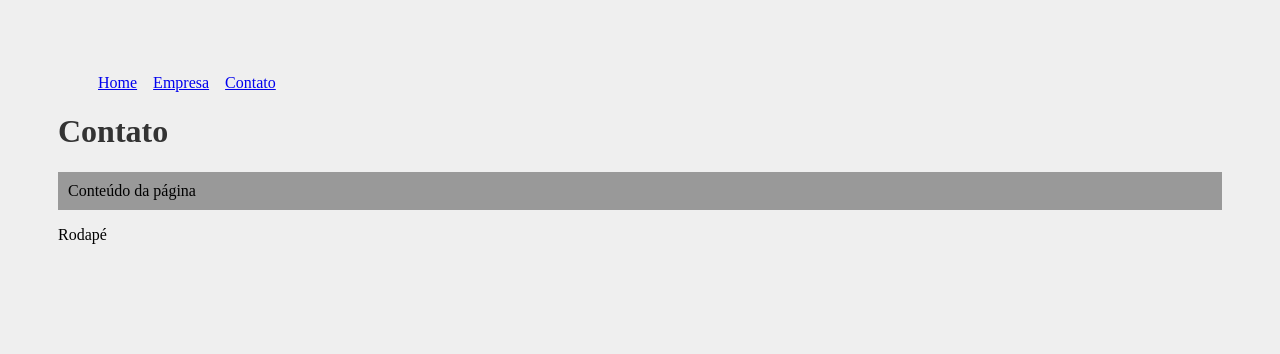
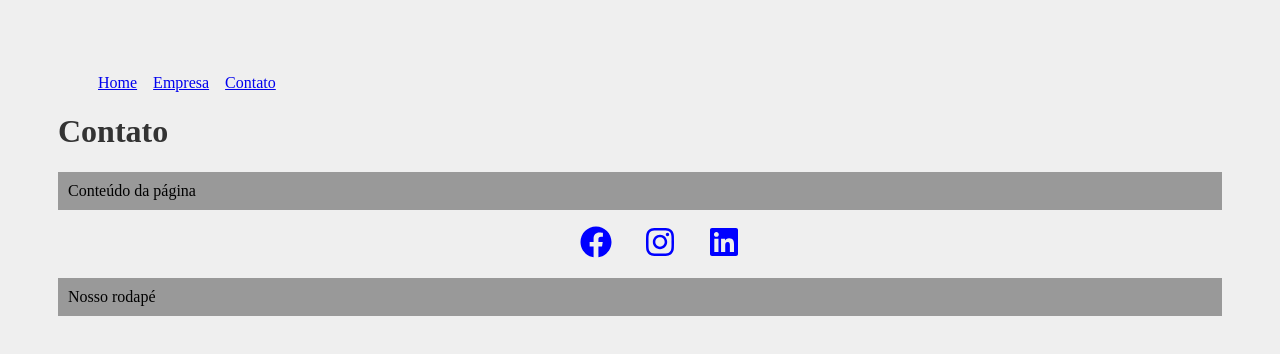
Before and after one commit to vanderleiacn/meu-projeto-react, a React (Create React App) app: page /contato in a window 1280 px wide. Shown: the top 354 px of the page. Built offline with nearby package versions, Linux system fonts and the light colour scheme.

Commit message:
instalando pacotes react-router-dom e react-icons

```diff
--- a/package.json
+++ b/package.json
@@ -9,6 +9,7 @@
     "prop-types": "^15.8.1",
     "react": "^18.2.0",
     "react-dom": "^18.2.0",
+    "react-icons": "^4.10.1",
     "react-router-dom": "^5.3.4",
     "react-scripts": "5.0.1",
     "web-vitals": "^2.1.4"
--- a/src/App.js
+++ b/src/App.js
@@ -1,4 +1,14 @@
 
+import './App.css';
+import Condicional from './components/Condicional';
+import Evento from './components/Evento';
+import Form from './components/Form';
+import OutraLista from './components/OutraLista';
+//import HelloWorld from './components/HelloWorld';
+//import SayMyName from './components/SayMyName';
+import {useState} from 'react'
+import SeuNome from './components/SeuNome';
+import Saudacao from './components/Saudacao';
 import {BrowserRouter as Router, Switch, Route, Link} from 'react-router-dom'
 import Home from './pages/Home';
 import Empresa from './pages/Empresa';
@@ -8,6 +18,11 @@
 
 
 function App() {
+    const [nome, setNome] = useState()
+
+    const meusItens = ['React','Vue','Angular'] //lista criada no proprio componente , mas pode vir de um servidor externo ou do servidor do BD
+
+
   return (
     <Router> {/*(o Router envolve toda a aplicação).esse componente vai adaptar a aplicaçao para o Router(posso definir as views e componentes padrao(que se repetem de view para view))*/}
         <Navbar/>{/*componente ta sendo importado de Navbar */}
@@ -24,6 +39,24 @@
         </Switch>
         <Footer/>{/*tudo que ta fora de switch nao vai ser substituido, vai ser reaproveitado pagina a pagina */}
     </Router>
+
+    // <div className="App"> {/*a tag div é usada para encapsular tudo*/}
+    //   <h1>State Lift</h1>
+    //   <SeuNome setNome={setNome}/>
+    //   {nome} {/* faz aparecer o nome digitado embaixo do input, pq? */}
+    //   <Saudacao nome={nome}/>
+    //   <h1>Renderização de Listas</h1>
+    //   <OutraLista itens={meusItens}/>
+    //   <OutraLista itens={[]}/> {/*retorna lista vazia*/}
+    //   <h1>Renderização Condicional</h1>
+    //   <Condicional/>
+    //   <h1>Testando Eventos</h1> {/* declarado aqui, porem esta vindo do arquivo index.css*/}
+    //   <Evento numero="1"/>{/*posso ter evento modificado por um valor de propriedade*/}
+    //   <Form/>
+    //   {/*<SayMyName/>*/}
+    //   {/*<HelloWorld/>*/}
+    // </div>
   );
 }
+
 export default App;
--- a/src/components/layout/Footer.js
+++ b/src/components/layout/Footer.js
@@ -1,4 +1,15 @@
+import { FaFacebook, FaInstagram, FaLinkedin} from 'react-icons/fa'
+import styles from './Footer.module.css'
+
 function Footer(){
-   return<footer>Rodapé</footer>
+   return(
+   <footer>
+    <ul className={styles.social_list}>{/* pq la na classe o nome separa com - e aqui tem que referenciar com _ */}
+        <li><FaFacebook/></li> {/*usando o FaFacebook como componente ja tenho acesso ao icone do Facebook*/}
+        <li><FaInstagram/></li>
+        <li><FaLinkedin/></li>
+    </ul>
+    <p>Nosso rodapé</p>
+    </footer>)
 }
 export default Footer
--- /dev/null
+++ b/src/components/layout/Footer.module.css
@@ -0,0 +1,18 @@
+
+.social_list{
+    display: flex;
+    justify-content: center;
+    align-items: center;
+    list-style: none;
+
+}
+
+.social_list li{
+    margin: 0 1em;
+}
+
+.social_list svg {
+    font-size: 2em;
+    cursor: pointer;
+    color: blue;
+}
```
Also changed, not shown: 1 other file (tests, documents, lock files or other folders).
